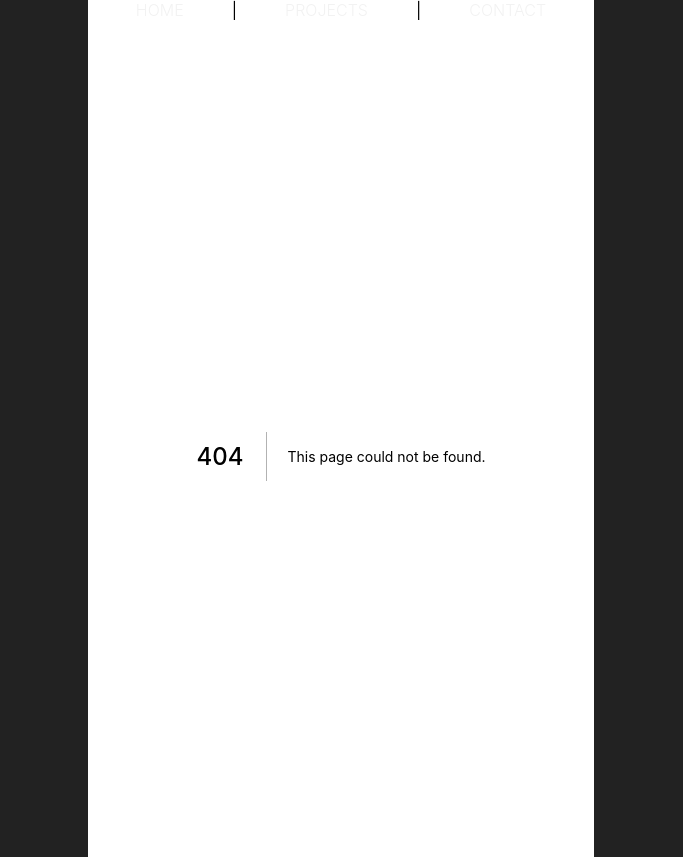
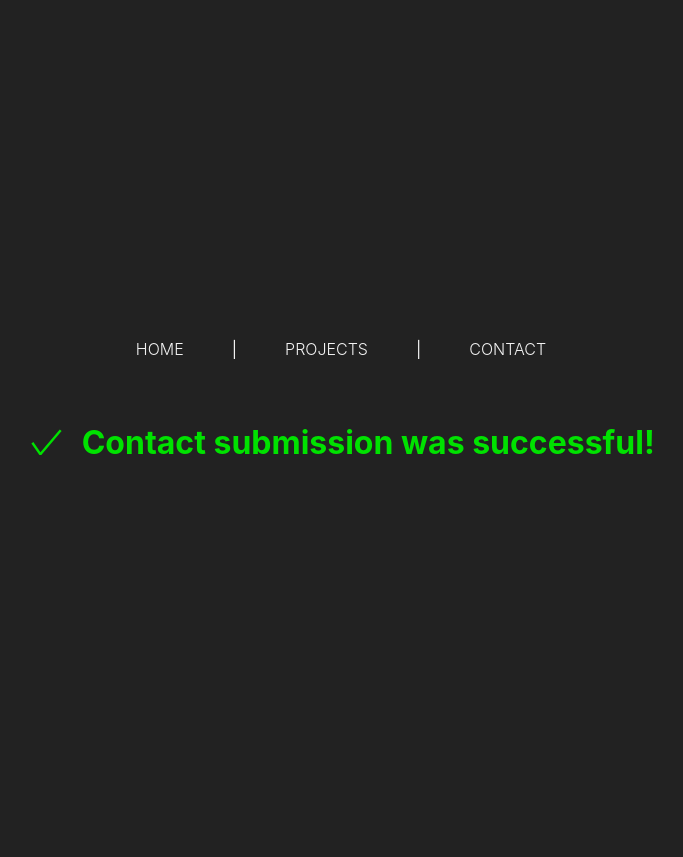
Before and after one commit to c00di/my-portfolio, a Next.js app: page /success in a window 1280 px wide. Before the commit this address had no page. Shown: the whole page, without its empty margins (299-982 px from the left). After the commit the page ends 800 px from the top, so only its background shows below. Built offline with nearby package versions, Linux system fonts and the light colour scheme.

Commit message:
Add Netlify form function.

```diff
--- /dev/null
+++ b/pages/success.tsx
@@ -0,0 +1,41 @@
+const success = () => {
+  return (
+    <>
+      <div className='success-container'>
+        <svg
+          stroke='currentColor'
+          fill='currentColor'
+          strokeWidth='0'
+          viewBox='0 0 16 16'
+          height='2.4em'
+          width='2.4em'
+          xmlns='http://www.w3.org/2000/svg'
+        >
+          <path
+            fillRule='evenodd'
+            clipRule='evenodd'
+            d='M14.431 3.323l-8.47 10-.79-.036-3.35-4.77.818-.574 2.978 4.24 8.051-9.506.764.646z'
+          ></path>
+        </svg>
+        <h1 className='title'>Contact submission was successful!</h1>
+      </div>
+
+      {/* STYLES */}
+      <style jsx>{`
+        .success-container {
+          display: flex;
+
+          margin-top: 4rem;
+          color: #00e200;
+        }
+
+        .title {
+          margin: 0 0 0 1rem;
+          padding: 0;
+        }
+      `}</style>
+    </>
+  )
+}
+
+export default success
--- a/ui/components/Header.comp.tsx
+++ b/ui/components/Header.comp.tsx
@@ -26,7 +26,7 @@ const Header = () => {
                   <svg
                     stroke='currentColor'
                     fill='currentColor'
-                    stroke-width='0'
+                    strokeWidth='0'
                     viewBox='0 0 24 24'
                     height='1.6rem'
                     width='1.6rem'
@@ -51,14 +51,14 @@ const Header = () => {
                   <svg
                     stroke='currentColor'
                     fill='currentColor'
-                    stroke-width='0'
+                    strokeWidth='0'
                     viewBox='0 0 24 24'
                     height='1.6em'
                     width='1.6em'
                     xmlns='http://www.w3.org/2000/svg'
                   >
                     <path
-                      fill-rule='evenodd'
+                      fillRule='evenodd'
                       d='M22.0367422,22 L17.8848745,22 L17.8848745,15.5036305 C17.8848745,13.9543347 17.85863,11.9615082 15.7275829,11.9615082 C13.5676669,11.9615082 13.237862,13.6498994 13.237862,15.3925291 L13.237862,22 L9.0903683,22 L9.0903683,8.64071385 L13.0707725,8.64071385 L13.0707725,10.4673257 L13.1276354,10.4673257 C13.6813927,9.41667396 15.0356049,8.3091593 17.0555507,8.3091593 C21.2599073,8.3091593 22.0367422,11.0753215 22.0367422,14.6734319 L22.0367422,22 Z M4.40923804,6.81585163 C3.07514653,6.81585163 2,5.73720584 2,4.40748841 C2,3.07864579 3.07514653,2 4.40923804,2 C5.73720584,2 6.81585163,3.07864579 6.81585163,4.40748841 C6.81585163,5.73720584 5.73720584,6.81585163 4.40923804,6.81585163 L4.40923804,6.81585163 Z M6.48604672,22 L2.32980492,22 L2.32980492,8.64071385 L6.48604672,8.64071385 L6.48604672,22 Z'
                     ></path>
                   </svg>
```
Also changed, not shown: ui/views/Contact.view.tsx (+6 -1 lines).
